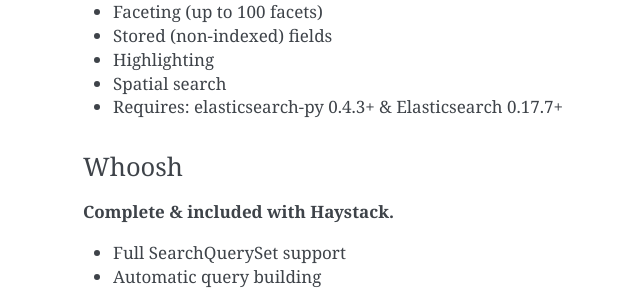
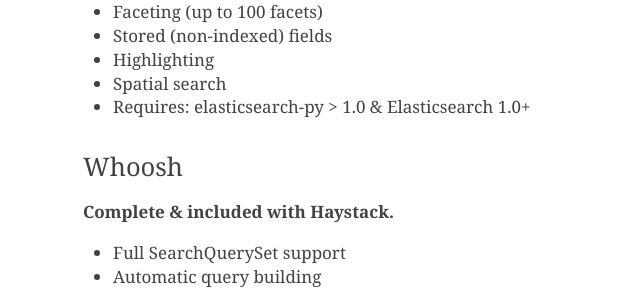
Before and after one commit to django-haystack/django-haystack, a Sphinx documentation site: the page built from docs/backend_support.rst, in a window 1280 px wide and 900 px high, scrolled down 723 px. Shown: the part 165-455 px from the top of the window, without its empty margins (337-977 px from the left). Built offline with Sphinx 7.4.7, drawn with Linux system fonts in a browser that asks for light colours.

Commit message:
Update ElasticSearch version requirements

```diff
--- a/docs/backend_support.rst
+++ b/docs/backend_support.rst
@@ -50,7 +50,7 @@
 * Stored (non-indexed) fields
 * Highlighting
 * Spatial search
-* Requires: elasticsearch-py 0.4.3+ & Elasticsearch 0.17.7+
+* Requires: elasticsearch-py > 1.0 & Elasticsearch 1.0+
 
 Whoosh
 ------
--- a/setup.py
+++ b/setup.py
@@ -12,7 +12,7 @@
 ]
 
 tests_require = [
-    'elasticsearch',
+    'elasticsearch>=1.0.0,<2.0.0',
     'pysolr>=3.2.0',
     'whoosh==2.5.4',
     'lxml==3.2.3',
```
